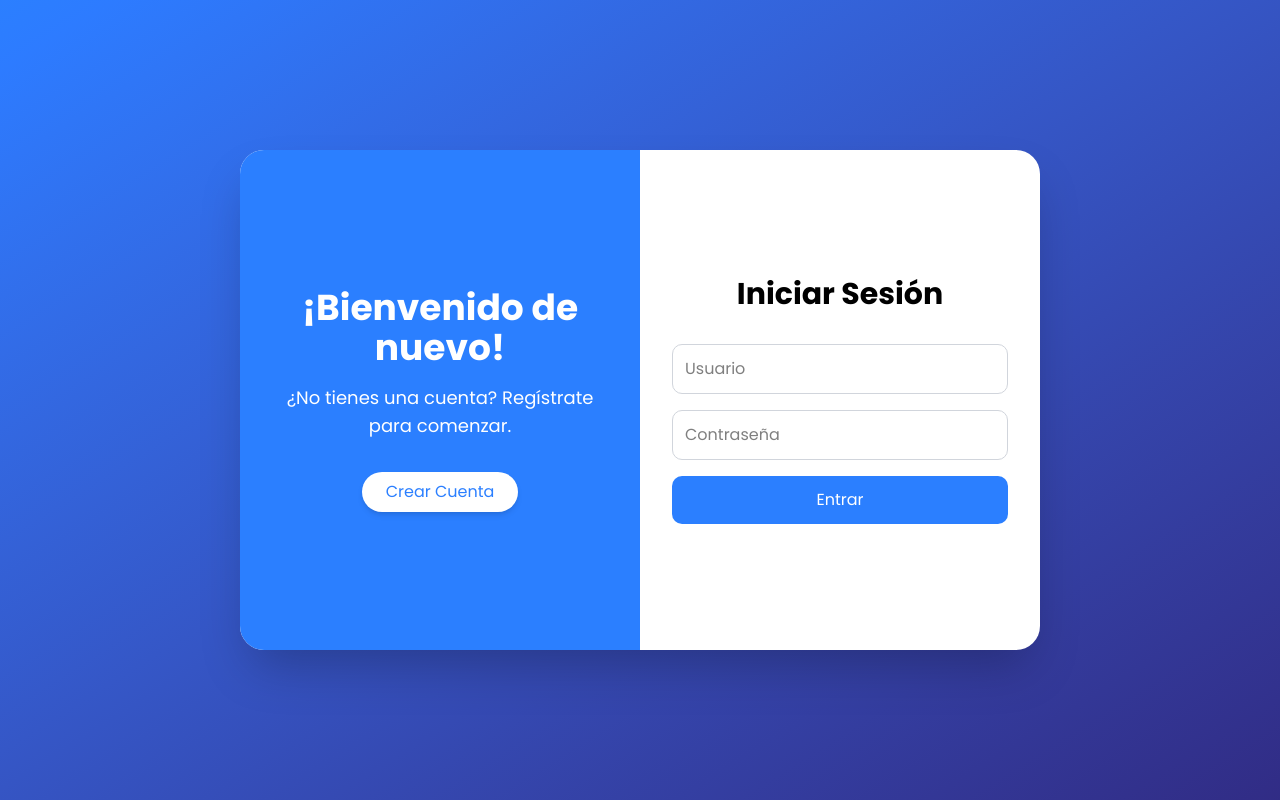
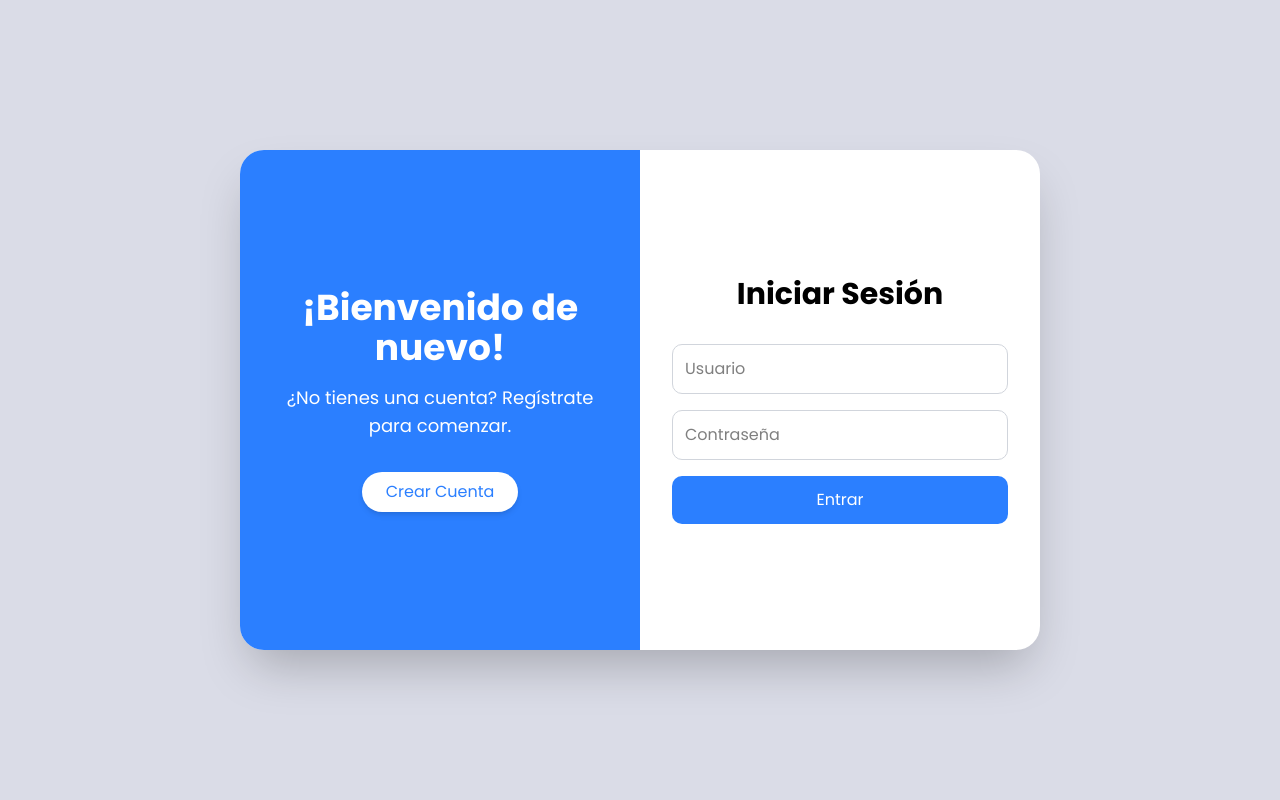
Before and after one commit to AndresAntelo21/inventory_front, a React (Vite) app: page /login in a window 1280 px wide. Built offline with nearby package versions, Linux system fonts and the light colour scheme.

Commit message:
fix: remove gradient background from AuthContainer for improved clarity

```diff
--- a/src/components/login/auth-container.tsx
+++ b/src/components/login/auth-container.tsx
@@ -6,7 +6,7 @@
     const [isLogin, setIsLogin] = useState(true);
 
     return (
-        <div className="w-screen h-screen flex items-center justify-center bg-gradient-to-br from-blue-500 to-indigo-900 font-poppins">
+        <div className="w-screen h-screen flex items-center justify-center font-poppins">
             <div className="w-[800px] h-[500px] flex rounded-3xl shadow-2xl overflow-hidden bg-white">
                 {/* Left side */}
                 <div
```
